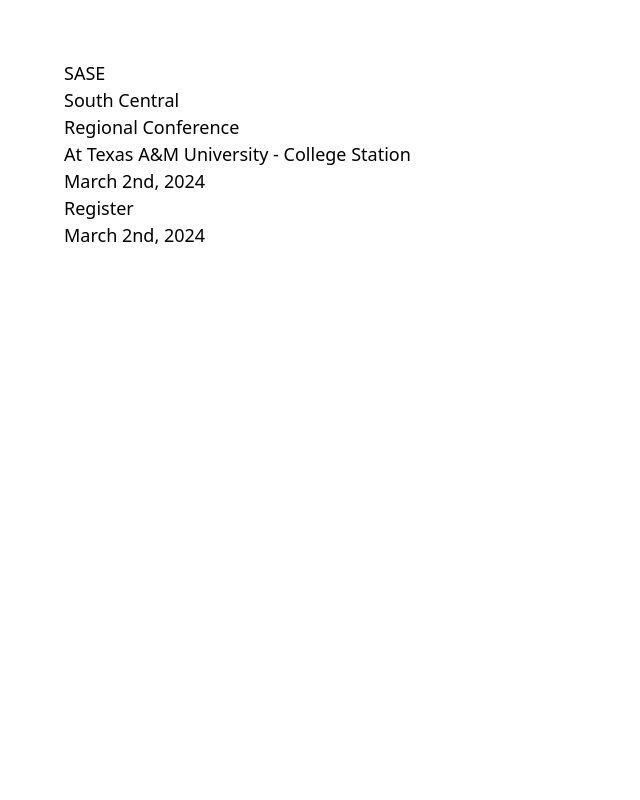
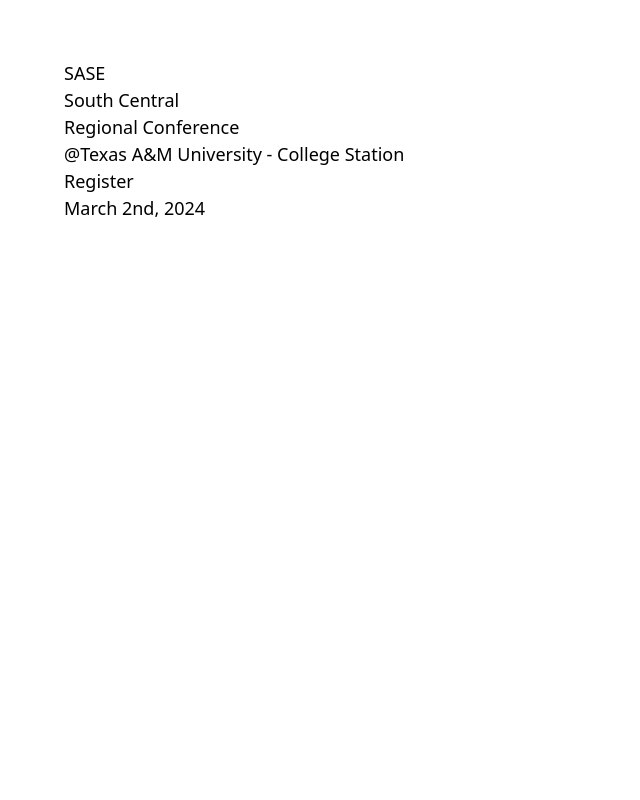
Before and after one commit to victoriaemily/SASE-SCRC, a Next.js app: page / in a window 1280 px wide. Shown: the top 800 px of the page, without its empty margins (0-640 px from the left). Built offline with nearby package versions, Linux system fonts and the light colour scheme.

Commit message:
Removed unecessary div blocks

```diff
--- a/src/pages/components/LandingPage.jsx
+++ b/src/pages/components/LandingPage.jsx
@@ -3,33 +3,16 @@ import React from "react";
 export default function LandingPage() {
   return (
     <section id="landing-page" className="wrapper">
-      <div className="title-button-container">
-        <div className="title-container-child title-left">
       <div className="splash-title">
         <h1 className="sase-title">SASE</h1>
         <h1 className="sc-title">South Central</h1>
         <h1 className="rc-title">Regional Conference</h1>
-            <h2 className="at-title">
-              At Texas A&M University - College Station
-            </h2>
+        <h2 className="at-title">@Texas A&M University - College Station</h2>
       </div>
-        </div>
-        <div className="title-container-child title-right">
-          <div className="landing-date">
-            <h2>March 2nd, 2024</h2>
-          </div>
-          <div className="reg-button">
-            <div className="bottom-page-half">
-              <a
-                className="registration-link"
-                target="_blank"
-                href="about:blank"
-              >
+      <div className="key-info-container">
+        <a className="registration-link" target="_blank" href="about:blank">
           Register
         </a>
-            </div>
-          </div>
-        </div>
         <div className="banner-plane">
           <div className="date-banner">March 2nd, 2024</div>
           <div className="right-facing-plane" id="plane"></div>
--- a/src/styles/app.css
+++ b/src/styles/app.css
@@ -27,6 +27,8 @@ body {
   font-family: system-ui;
   font-size: 1em;
   line-height: 1.5;
+  min-width: 320px;
+  width: 100dvw;
 }
 
 .scroll-container {
@@ -59,7 +61,6 @@ body {
   font-weight: bold;
 }
 
-
 .about-wrapper > h3 {
   display: block;
   font-size: 1.1em;
@@ -71,18 +72,17 @@ body {
 }
 
 .about-left-box {
-  float:left;
-  width:50%;
+  float: left;
+  width: 50%;
 }
 
 .about-right-box {
-  float:right;
-  width:50%;
+  float: right;
+  width: 50%;
 }
 
 .about-wrapper > p {
   display: block;
-
 }
 .about-wrapper > ul {
   list-style-type: disc;
--- a/src/styles/landing-page.css
+++ b/src/styles/landing-page.css
@@ -6,18 +6,12 @@ section#landing-page {
   user-select: none;
 }
 
-.title-button-container {
-  position: relative;
-  top: -5%;
-}
-
 .splash-title h1 {
   line-height: 1em;
 }
 
 .sase-title {
   font-size: 5.5em;
-  margin-block-end: 0.05em;
 }
 
 .sc-title {
@@ -30,7 +24,6 @@ section#landing-page {
 }
 
 .at-title {
-  font-size: 2;
   margin-inline-start: 0.5em;
 }
 
@@ -38,34 +31,20 @@ section#landing-page {
   background-color: var(--blue2);
 }
 
-.title-left {
-  float: left;
+.splash-title {
+  display: flex;
+  flex-direction: column;
+  min-width: 260px;
   width: 50%;
-  position: relative;
+  margin: 0 auto;
 }
 
-.splash-title {
-  position: relative;
-  left: 20%;
-}
-
-.title-right {
-  float: right;
-  width: 50%;
-  height: 100%;
-  position: relative;
-}
-
-.bottom-page-half {
+.key-info-container {
   display: flex;
   flex-direction: column;
   align-items: center;
-}
-
-.bottom-page-half {
-  display: flex;
-  flex-direction: column;
-  align-items: center;
+  width: 75%;
+  margin: 0 auto;
 }
 
 .registration-link {
@@ -79,13 +58,6 @@ section#landing-page {
   border-radius: 1em;
   transition: border 0.2s ease-in;
   transition: background-color 0.2s ease-in;
-}
-
-.reg-button {
-  position: relative;
-  left: 50%;
-  top: 50%;
-  transform: translate(-25%, -50%);
 }
 
 .landing-date {
@@ -104,6 +76,9 @@ section#landing-page {
 }
 @media (min-width: 641px) {
   /* portrait tablets, portrait iPad, landscape e-readers, landscape 800x480 or 854x480 phones */
+  .splash-title {
+    width: fit-content;
+  }
 }
 @media (min-width: 961px) {
   /* tablet, landscape iPad, lo-res laptops ands desktops */
```
Lines whose indentation alone changed are shown as unchanged.
